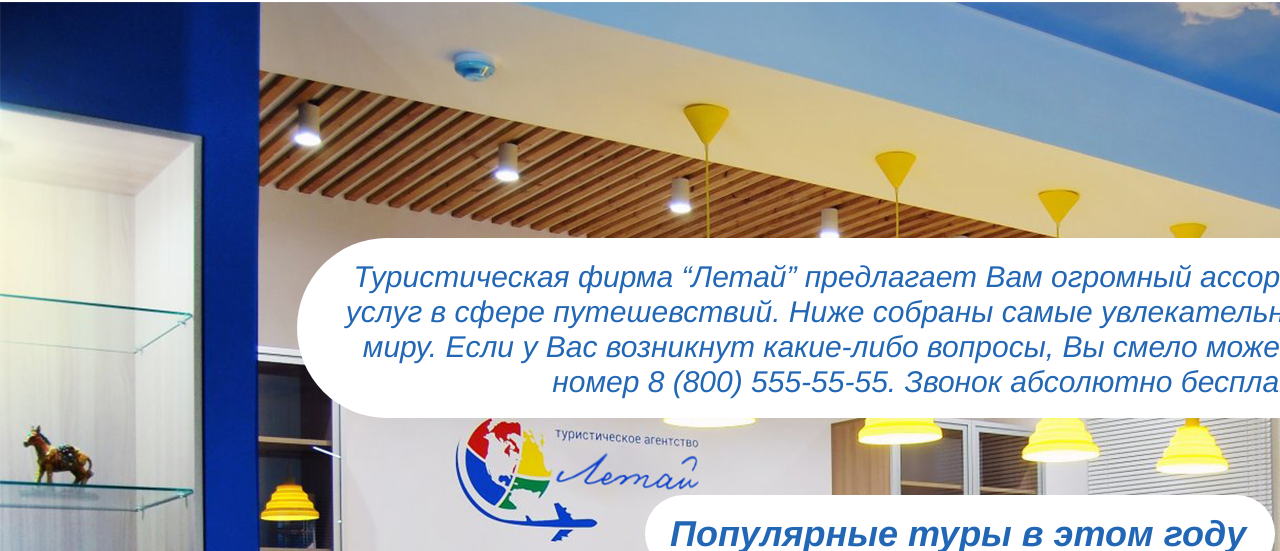
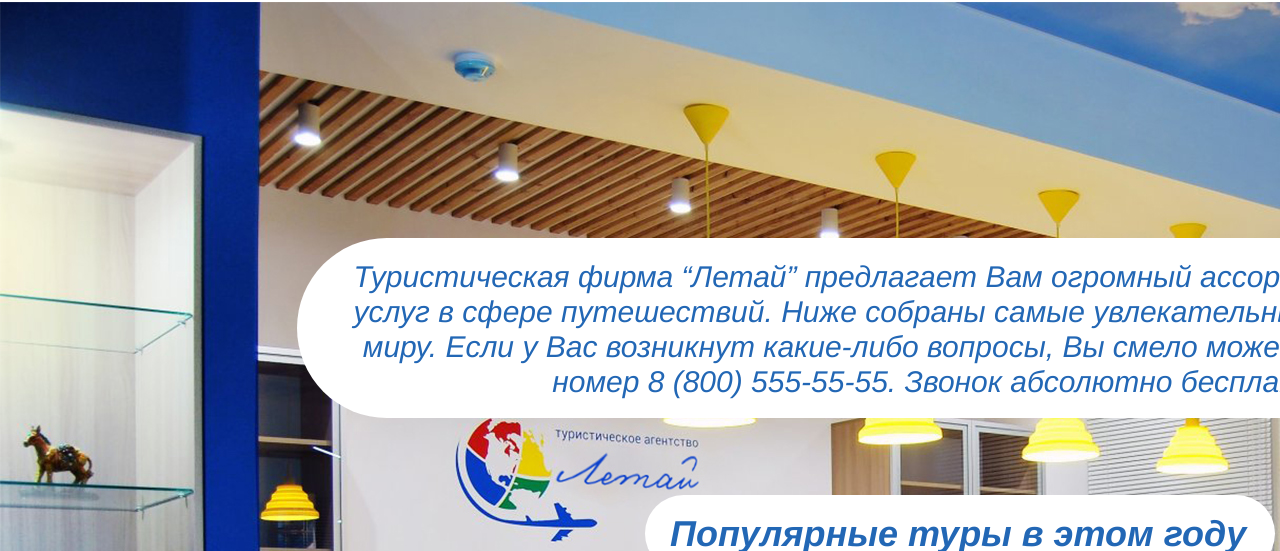
Before and after one commit to DiSxr/DiSxr.github.io, a plain HTML site: page index.html in a window 1280 px wide. Shown: the part 249-800 px from the top of the page. Drawn offline with Linux system fonts and the light colour scheme.

Commit message:
Add files via upload

```diff
--- a/index.html
+++ b/index.html
@@ -43,7 +43,7 @@
 			<div id="content14"></div>
 			<div id="content15"><div id="content3text">Тур “Наедине с животными”</div></div>
 			<div id="content16"></div>
-			<div id="content17"><div id="content16text">Туристическая фирма “Летай” предлагает Вам огромный ассортимент доступных услуг в сфере путешевствий. Ниже собраны самые увлекательные поездки по всему миру.
+			<div id="content17"><div id="content16text">Туристическая фирма “Летай” предлагает Вам огромный ассортимент доступных услуг в сфере путешествий. Ниже собраны самые увлекательные поездки по всему миру.
 Если у Вас возникнут какие-либо вопросы, Вы смело можете звонить на наш номер 8 (800) 555-55-55. Звонок абсолютно бесплатный.</div></div>
 			<div id="content18"><div id="content1text">Популярные туры в этом году</div></div>
 		</div>
```
